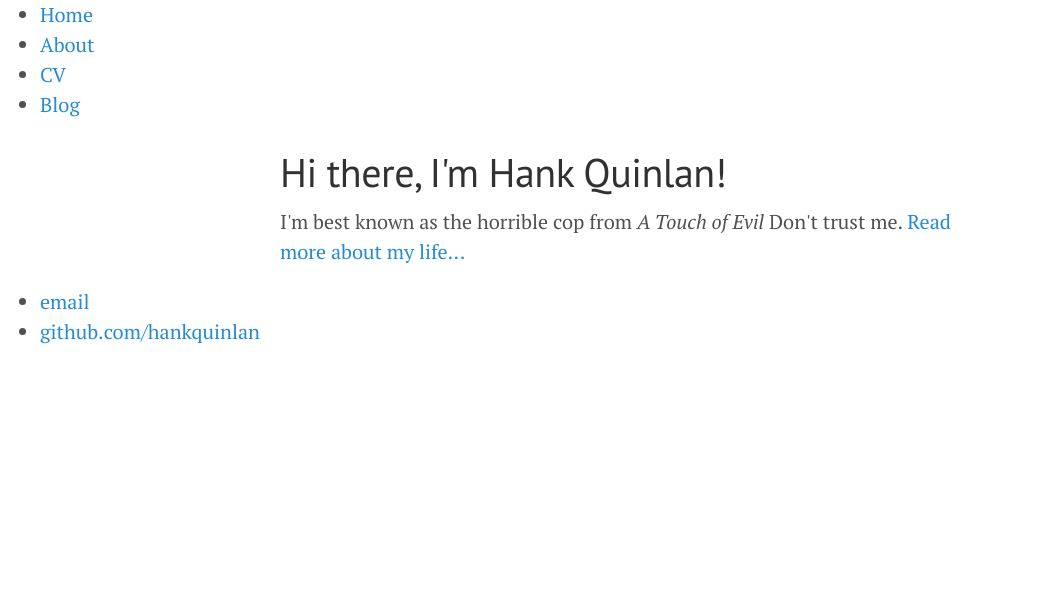
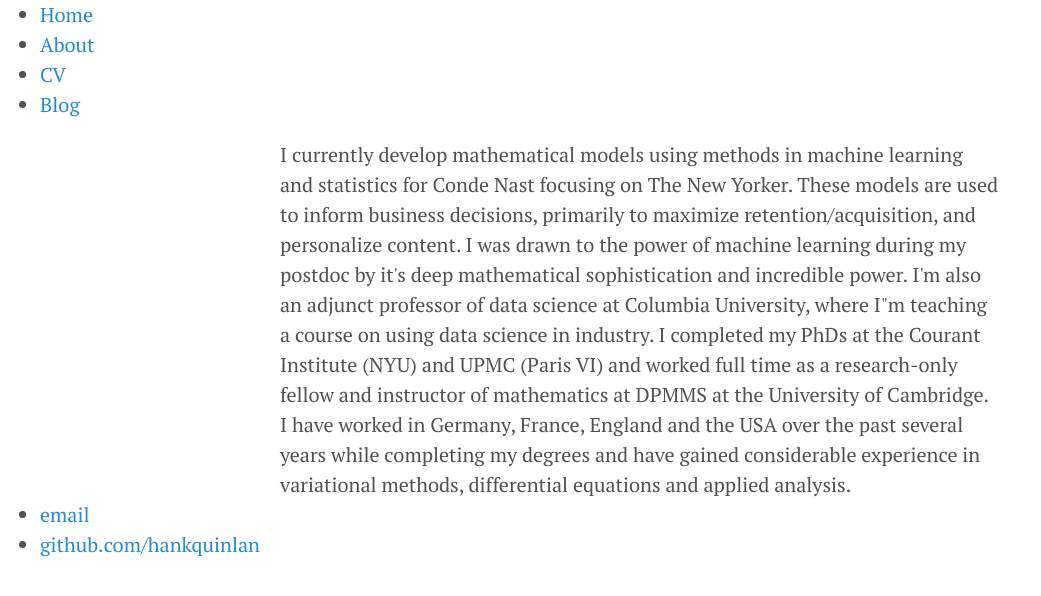
Before and after one commit to doriang102/doriang102.github.io, a Jekyll site: the page built from about/index.html, in a window 1280 px wide. Shown: the top 596 px of the page, without its empty margins (0-1041 px from the left). Built offline with Jekyll 4.4.1, drawn with Linux system fonts in a browser that asks for light colours.

Commit message:
Update index.html

```diff
--- a/about/index.html
+++ b/about/index.html
@@ -3,6 +3,9 @@
 title: Hank Quinlan, Horrible Cop
 ---
 <div class="blurb">
-	<h1>Hi there, I'm Hank Quinlan!</h1>
-	<p>I'm best known as the horrible cop from <em>A Touch of Evil</em> Don't trust me. <a href="/about">Read more about my life...</a></p>
+I currently develop mathematical models using methods in machine learning and statistics for Conde Nast focusing on The New Yorker. These models are used to inform business decisions, primarily to maximize retention/acquisition, and personalize content. I was drawn to the power of machine learning during my postdoc by it's deep mathematical sophistication and incredible power.
+
+I'm also an adjunct professor of data science at Columbia University, where I"m teaching a course on using data science in industry.
+
+I completed my PhDs at the Courant Institute (NYU) and UPMC (Paris VI) and worked full time as a research-only fellow and instructor of mathematics at DPMMS at the University of Cambridge. I have worked in Germany, France, England and the USA over the past several years while completing my degrees and have gained considerable experience in variational methods, differential equations and applied analysis.
 </div><!-- /.blurb -->
```
